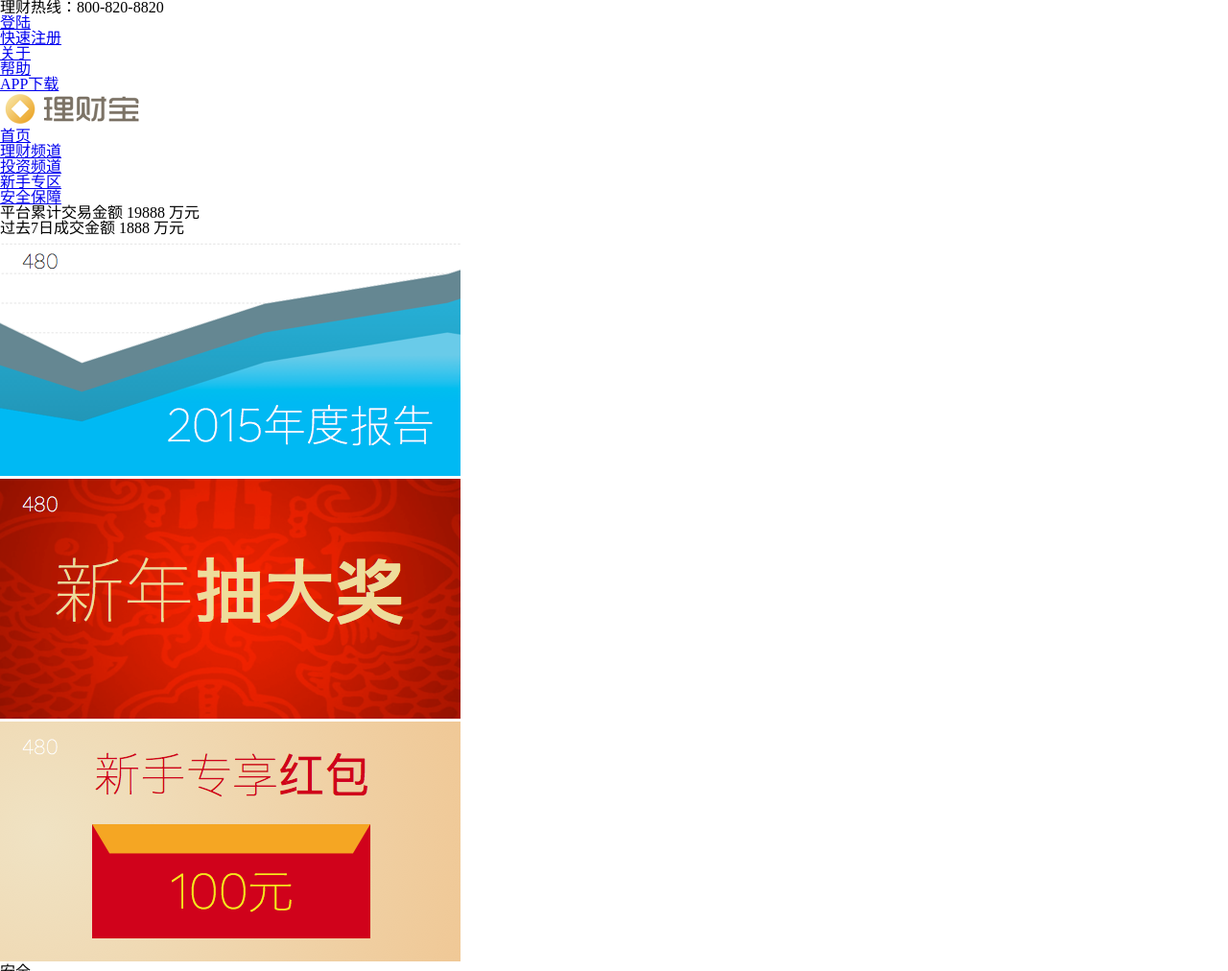
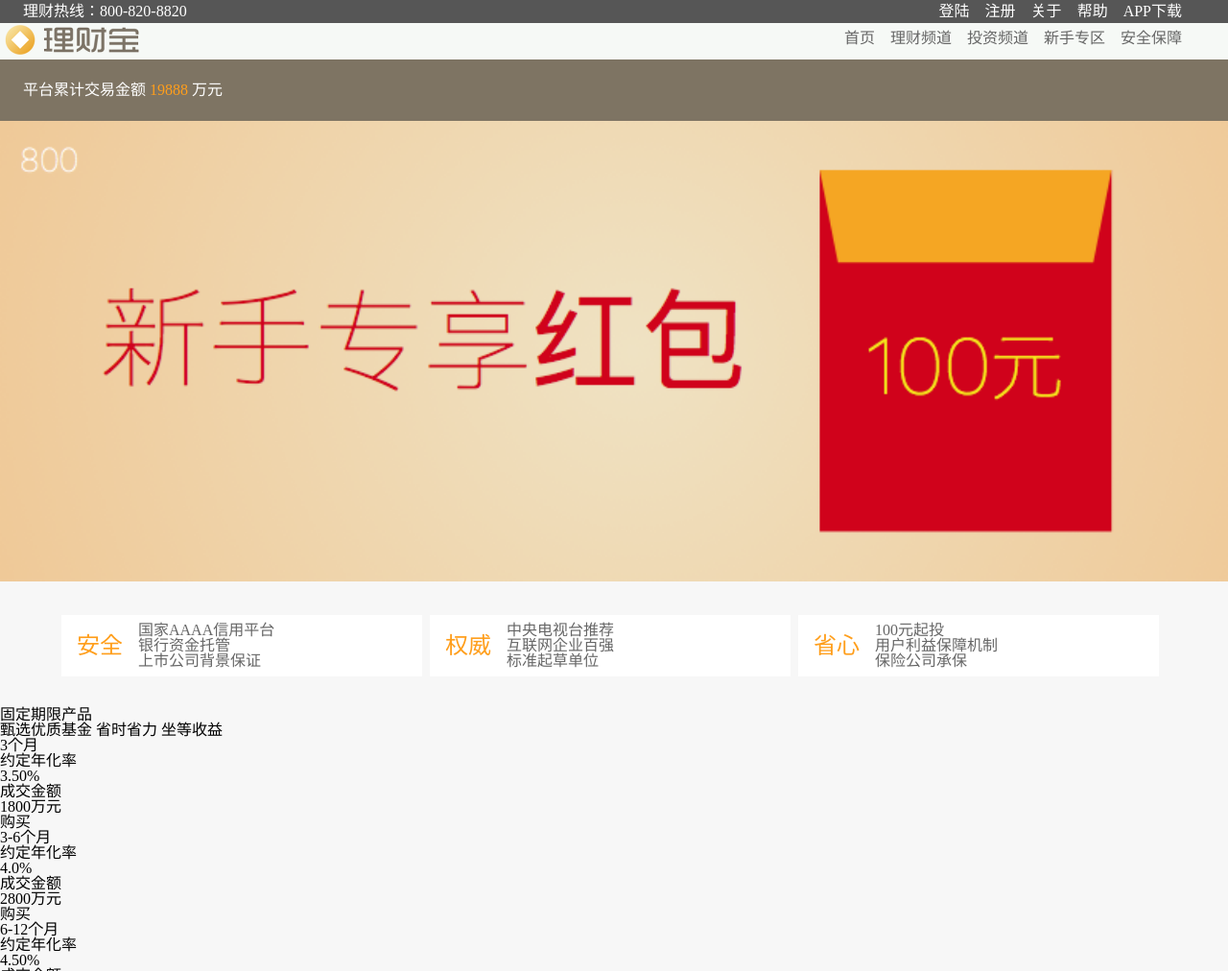
Before and after one commit to wzb19960208/Responsive, a plain HTML site: page src/index.html in a window 1280 px wide. Shown: the top 1012 px of the page at 96% size. Drawn offline with Linux system fonts and the light colour scheme.

Commit message:
'上半部分800-1600下的样式'

```diff
--- /dev/null
+++ b/src/css/main.css
@@ -0,0 +1,129 @@
+/* 页面样式 */
+body {
+    background-color: #f7f7f7;
+}
+
+a {
+    text-decoration: none;
+}
+
+header{
+    width: 100%;
+}
+
+.container {
+    width: 100%;
+}
+
+footer {
+    width: 100%;
+}
+
+.top{
+    position: relative;
+    width: 100%;
+    background-color: #565656;
+    color: #fff;
+    display: flex;
+    line-height: 1.5rem;
+}
+
+.top a {
+    color: #fff;
+}
+
+.top a:hover {
+    color: #0ae;
+}
+
+.top span{
+    margin-left: 1.5rem;
+}
+
+.top ul{
+    display: flex;
+    position: absolute;
+    right: 2rem;
+}
+
+.top li{
+    margin-right: 1rem;
+}
+
+.main{
+    width: 100%;
+    background-color: #f6f9f6;
+    display: flex;
+}
+
+.main ul{
+    display: flex;
+    position: absolute;
+    right: 2rem;
+    line-height: 2rem;
+}
+
+.main li{
+    margin-right: 1rem;
+}
+
+.main a{
+    color: #666;
+}
+
+.main a:hover {
+    color: #0ae;
+}
+
+.transaction{
+    width: 100%;
+    background-color: #7e7463;
+    height: 4rem;
+    display: flex;
+    color: #ffffff;
+}
+
+.trans-data{
+    line-height: 4rem;
+    margin-left: 1.5rem;
+}
+
+.trans-money{
+    color: #ff9e1b;
+}
+
+.ad{
+    width: 100%;
+}
+
+.ad-img{
+    width: 100%;
+}
+
+.feature{
+    width: 90%;
+    margin: 2rem auto;
+    display: flex;
+}
+
+.feature-item {
+    color: #666;
+    background: #fff;
+    width: 33.33333%;
+    height: 4rem;
+    margin-right: .5rem;
+    box-sizing: border-box;
+    display: flex;
+}
+
+.feature span{
+    color: #ff9e1b;
+    font-size: 1.5rem;
+    line-height: 4rem;
+    margin-left: 1rem;
+}
+
+.feature p{
+    margin-top: .5rem;
+    margin-left: 1rem;
+}
--- a/src/index.html
+++ b/src/index.html
@@ -4,6 +4,7 @@
 <head>
     <meta charset="utf-8">
     <link href="css/resets.css" rel="stylesheet">
+    <link href="css/main.css" rel="stylesheet">
     <meta name="viewport" content="width=device-width,initial-scale=1">
     <title>理财网站</title>
 </head>
@@ -20,14 +21,14 @@
         <span>理财热线：800-820-8820</span>
         <ul>
             <li><a href="javascript:void(0)">登陆</a></li>
-            <li><a href="javascript:void(0)">快速注册</a></li>
+            <li><a href="javascript:void(0)">注册</a></li>
             <li><a href="javascript:void(0)">关于</a></li>
             <li><a href="javascript:void(0)">帮助</a></li>
             <li><a href="javascript:void(0)">APP下载</a></li>
         </ul>
     </nav>
     <nav class="main">
-        <a href="javascript:void(0)"><img src="img/logo@1x.png"></a>
+        <a class="main-img" href="javascript:void(0)"><img src="img/logo@1x.png"></a>
         <ul>
             <li><a href="javascript:void(0)">首页</a></li>
             <li><a href="javascript:void(0)">理财频道</a></li>
@@ -45,48 +46,31 @@
             <span class="trans-money">19888</span>
             <span>万元</span>
         </div>
-        <div class="trans-data">
-            <span>过去7日成交金额</span>
-            <span class="trans-money">1888</span>
-            <span>万元</span>
-        </div>
     </section>
 
     <!--广告-->
     <section class="ad">
-        <div class="item">
-            <img src="img/ad001.png">
-        </div>
-        <div class="item">
-            <img src="img/ad002.png">
-        </div>
-        <div class="item">
-            <img src="img/ad003.png">
-        </div>
+        <img src="img/ad003-m.png" class="ad-img">
     </section>
 
 
     <!--功能-->
     <section class="feature">
-        <div class="item">
+        <div class="feature-item">
             <span>安全</span>
             <p>国家AAAA信用平台<br>银行资金托管<br>上市公司背景保证</p>
         </div>
 
-        <div class="item">
+        <div class="feature-item">
             <span>权威</span>
             <p>中央电视台推荐<br>互联网企业百强<br>标准起草单位</p>
         </div>
 
-        <div class="item">
+        <div class="feature-item">
             <span>省心</span>
             <p>100元起投<br>用户利益保障机制<br>保险公司承保</p>
         </div>
 
-    </section>
-
-    <section class="notice">
-        <span>2018-8-8</span>元旦期间业务受理及值班公告
     </section>
 
     <section class="product">
@@ -293,43 +277,43 @@
         <div class="item">
             <ul>
                 <li class="li-title">关于我们</li>
-                <li>公司介绍</li>
-                <li>业务模式</li>
-                <li>合作机构</li>
-                <li>服务协议</li>
+                <li><a href="javascript:void(0)">公司介绍</a></li>
+                <li><a href="javascript:void(0)">业务模式</a></li>
+                <li><a href="javascript:void(0)">合作机构</a></li>
+                <li><a href="javascript:void(0)">服务协议</a></li>
             </ul>
         </div>
 
         <div class="item">
             <ul>
                 <li class="li-title">风险防范</li>
-                <li>账户安全</li>
-                <li>安全保障</li>
+                <li><a href="javascript:void(0)">账户安全</a></li>
+                <li><a href="javascript:void(0)">安全保障</a></li>
             </ul>
         </div>
 
         <div class="item">
             <ul>
                 <li class="li-title">理财产品</li>
-                <li>固定期限</li>
-                <li>债券/散标</li>
+                <li><a href="javascript:void(0)">固定期限</a></li>
+                <li><a href="javascript:void(0)">债券/散标</a></li>
             </ul>
         </div>
 
         <div class="item">
             <ul>
                 <li class="li-title">交易帮助</li>
-                <li>购买</li>
-                <li>撤回</li>
-                <li>体提现</li>
+                <li><a href="javascript:void(0)">购买</a></li>
+                <li><a href="javascript:void(0)">撤回</a></li>
+                <li><a href="javascript:void(0)">提现</a></li>
             </ul>
         </div>
 
         <div class="item">
             <ul>
                 <li class="li-title">机构服务</li>
-                <li>机构中心</li>
-                <li>合作联系</li>
+                <li><a href="javascript:void(0)">机构中心</a></li>
+                <li><a href="javascript:void(0)">合作联系</a></li>
             </ul>
         </div>
     </section>
```
